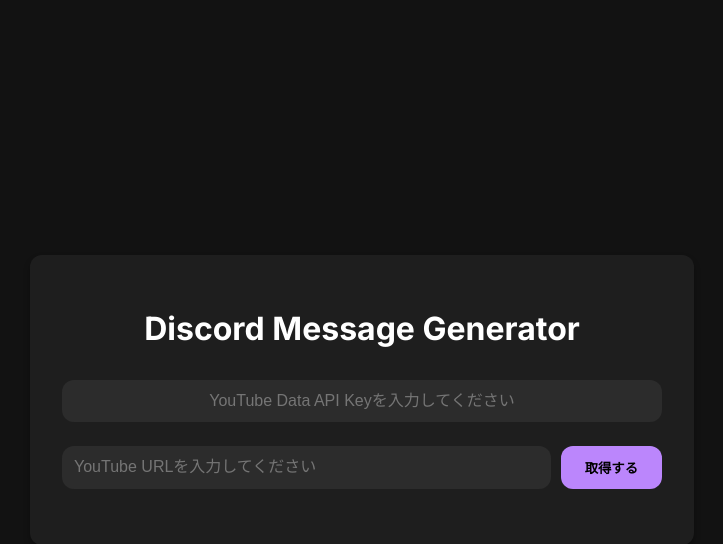
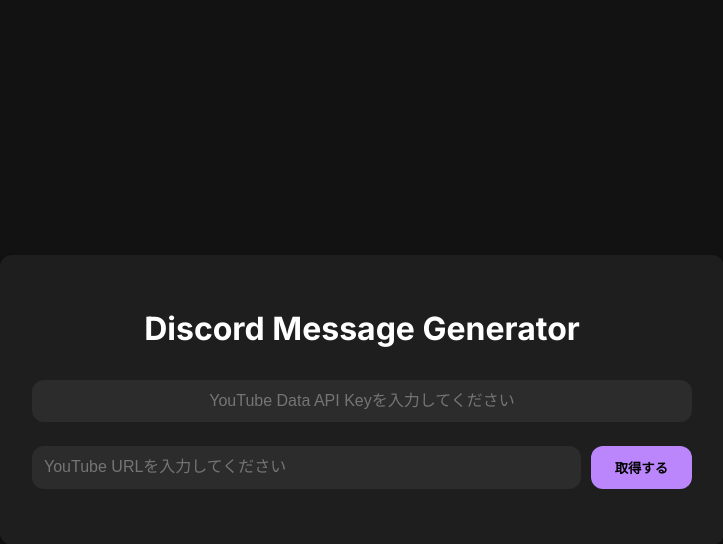
Before and after one commit to LunaFleuret/Ri-projects, a Flask app: page / in a window 1280 px wide. Shown: the top 544 px of the page, without its empty margins (278-1001 px from the left). Run offline with Flask 3, Linux system fonts and the light colour scheme; some libraries are stand-ins or nearby versions.

Commit message:
Increase site width and thumbnail size by 10%

```diff
--- a/Discord-Text-Generation/static/style.css
+++ b/Discord-Text-Generation/static/style.css
@@ -25,7 +25,7 @@ body {
     border-radius: var(--border-radius);
     box-shadow: 0 4px 6px rgba(0, 0, 0, 0.3);
     width: 100%;
-    max-width: 600px;
+    max-width: 660px;
     text-align: center;
 }
 
```
